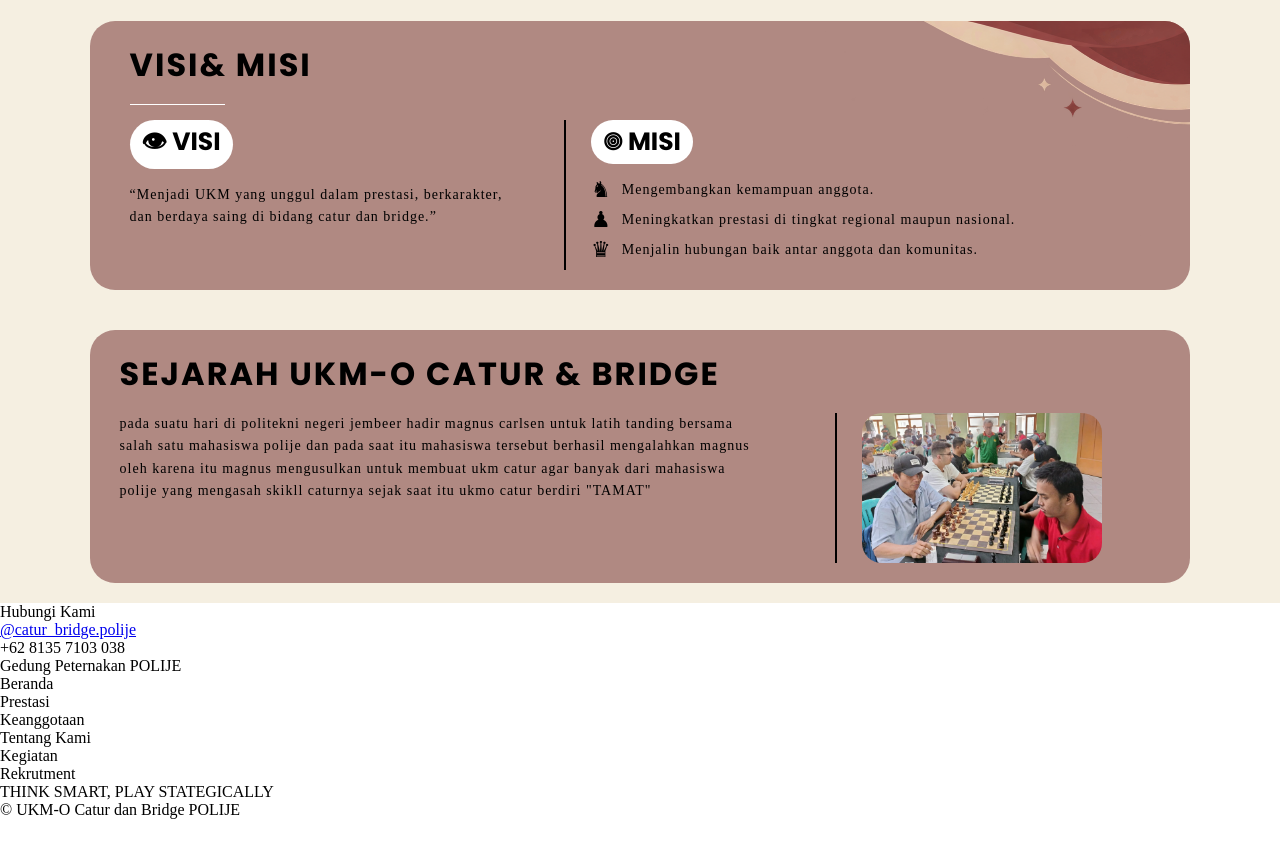
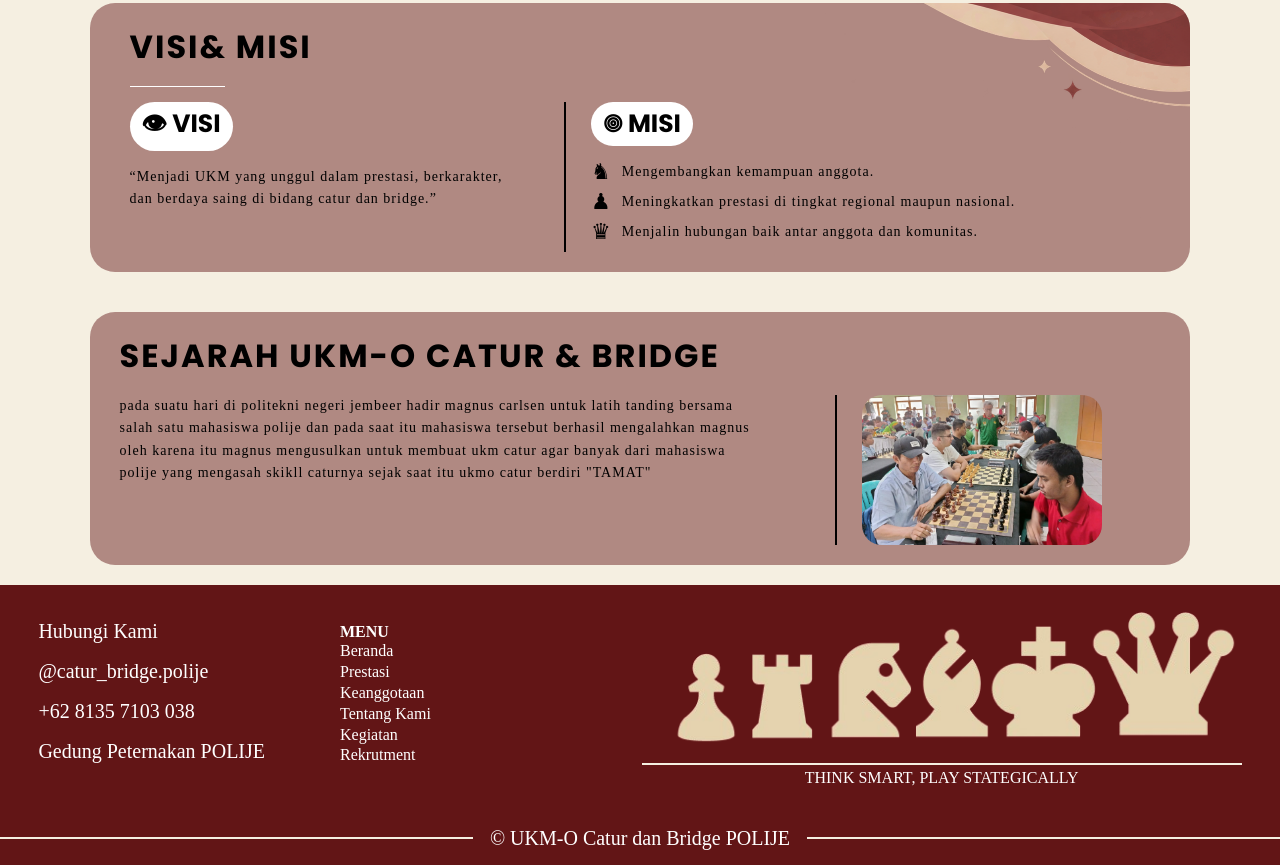
Before and after one commit to HamdSatoru/UKMOcatur, a plain HTML site: page tentangkami.html in a window 1280 px wide. Shown: the part 829-1694 px from the top of the page. Before the commit the page ends 1648 px from the top, so only its background shows below. Drawn offline with Linux system fonts and the light colour scheme; a web font is replaced by a local one.

Commit message:
nara imyutt nw

```diff
--- a/style-tentangkami.css
+++ b/style-tentangkami.css
@@ -1,32 +1,79 @@
+/* edit header */
 * {
-    margin: 0px;
-    padding: 0px;
     box-sizing: border-box;
+    margin: 0;
+    padding: 0;
 }
 
 .navbar {
     height: 100px;
+    width:100%;
     display: flex;
-    justify-content: center;
+    justify-content: space-between;
     align-items: center;
+    background-color: #621516;
+    color: #ffff;
+    position: sticky;
+    top: 0;
+    left: 0;
+    right: 0;
+    z-index: 3;
 }
+
+.logo-website {
+    display: flex;
+    align-items: center;
+    gap: 10px;
+    margin-left: 3%;
+}
+
+.logo-img {
+    width: 75px;
+    height: 75px;
+    object-fit: contain;
+    padding: 0;
+    margin: 0;
+}
+
 
 .navbar ul {
     display: flex;
     list-style: none;
+    margin-right: 5%;
+
+}
+
+.ul-class a {
+    text-decoration: none;
+    color: white;
+    padding: 3px 10px;
+    border-radius: 12px;
+    transition: 0.3s;
+}
+
+.ul-class a.active {
+    background-color: #250203;
+    color: white;
+}
+
+.ul-class a:hover {
+    background-color: black;
+    color: white;
 }
 
 .li-class {
     padding: 20px;
     margin: 5px;
+    margin-right: -10px;
+
 }
 
 .li-class a {
-    color: black;
-    font-size: 20px;
+    color: #ffff;
+    font-size: 16px;
     text-decoration: none;
+    font-family: 'Times New Roman', Times, serif;
 }
-
 .Judul {
     background-color: #250203;
     height: 250px;
@@ -294,3 +341,102 @@
 .isi-sejarah img{
     width: 23%;
 }
+.latarFooter {
+    background-color: #621516;
+    height: 280px;
+    width: 100%;
+    margin-top: 0%;
+    color: #ffff;
+}
+
+.topFooter {
+    display: flex;
+    justify-content: space-evenly;
+    flex-direction: row;
+    gap: 0;
+}
+
+.bottomFooter {
+    display: flex;
+    justify-content:space-evenly;
+    margin-top: 40px;
+}
+
+.medsos {
+    flex-direction: column;
+    align-content: flex-start;
+    width: 370px;
+    margin-top: 2%;
+    margin-left: 3%;
+}
+
+.row5 {
+    flex-direction: column;
+    align-content: flex-start;
+    list-style: none;
+    text-decoration: none;
+    width: 370px;
+    margin-top: 3%;
+}
+
+.rigthFooter {
+    display: flex;
+    flex-direction: column;
+    align-content: center;
+    margin-top: 2%;
+    margin-right: 3%;
+    gap: 4px;
+}
+
+
+/* edit text footer */
+.medsos p {
+    font-size: 20px;
+    line-height: 2;
+}
+
+.medsos a {
+    font-size: 20px;
+    text-decoration: none;
+    color: #ffff;
+    line-height: 2;
+    height: auto;
+}
+
+.row5 a {
+    color: #ffff;
+    text-decoration: none;
+    font-size: 16px;
+    line-height: 1.3;
+    height: auto;
+}
+
+.text15 {
+    text-align: center;
+}
+
+.text16 {
+    font-size:20px;
+    width: 375px;
+    text-align: center;
+}
+
+
+.garis2 {
+    width: 530px;
+    border-top:2px solid #F5EFE1;
+    align-items: center;
+    margin-top: 10px;
+}
+
+.garis1 {
+    width: 600px;
+    border-top:2px solid #F5EFE1;
+    align-items: center;
+    margin-top: 10px;
+}
+
+.rigthFooter img{
+    width: 600px;
+    height: auto;
+}
--- a/tentangkami.html
+++ b/tentangkami.html
@@ -13,17 +13,20 @@
 </head>
 <body>
  <div class="container">
-    <header><b>UKM-O Catur &amp; Bridge</b></header>
     <div class="navbar">
-        <ul>
+         <header class="logo-website">
+            <img src="LOGO_WEBSITE.png" class="logo-img"/>
+            <b>UKM-O<br>Catur &amp; Bridge</b>
+         </header>
+        <ul class="ul-class">
             <li class="li-class">
-                <a href="index.html">BERANDA</a>
+                <a href="index.html" target="_blank">BERANDA</a>
             </li>
             <li class="li-class">
                 <a href="prestasi.html" target="_blank">PRESTASI</a>
             </li>
             <li class="li-class">
-                <a href="keanggotaan.html" target="_blank">KEANGGOTAAN</a>
+                <a href="keanggotaan.html" target="_blank" >KEANGGOTAAN</a>
             </li>
             <li class="li-class">
                 <a href="#">TENTANG&nbsp;KAMI</a>
@@ -103,21 +106,46 @@
             </div>
         </section>
     </main>
-     <footer>
-        <p>Hubungi Kami</p>
-        <a href="https://www.instagram.com/catur_bridge.polije?dlrf=MWNldnlpMmQwY3oyeQ%3D%3D">@catur_bridge.polije</a>
-        <p>+62 8135 7103 038</p>
-        <p>Gedung Peternakan POLIJE</p>
-        <ul>
-            <li>Beranda</li>
-            <li>Prestasi</li>
-            <li>Keanggotaan</li>
-            <li>Tentang Kami</li>
-            <li>Kegiatan</li>
-            <li>Rekrutment</li>
-        </ul>
-        <p>THINK SMART, PLAY STATEGICALLY</p>
-        <p>&copy; UKM-O Catur dan Bridge POLIJE</p>
+    <footer class="latarFooter">
+        <div class="topFooter">
+            <div class="medsos">
+                <p>Hubungi Kami</p>
+                <a href="https://www.instagram.com/catur_bridge.polije?dlrf=MWNldnlpMmQwY3oyeQ%3D%3D">@catur_bridge.polije</a>
+                <p>+62 8135 7103 038</p>
+                <p>Gedung Peternakan POLIJE</p>
+            </div>
+            <ul class="row5">
+                <li><b>MENU</b></li>
+                <li>
+                    <a href="index.html" target="_blank">Beranda</a>
+                </li>
+                <li>
+                    <a href="prestasi.html" target="_blank">Prestasi</a>
+                </li>
+                <li>
+                    <a href="keanggotaan.html" target="_blank">Keanggotaan</a>
+                </li>
+                <li>
+                    <a href="#">Tentang Kami</a>
+                </li>
+                <li>
+                    <a href="kegiatan.html" target="_blank">Kegiatan</a>
+                </li>
+                <li>
+                    <a href="rekruitmen.html" target="_blank">Rekrutment</a>
+                </li>
+            </ul>
+            <div class="rigthFooter">
+                <img src="ICON_BIDAK-removebg-preview.png">
+                <div class="garis1"></div>
+                <p class="text15">THINK SMART, PLAY STATEGICALLY</p>
+            </div>
+        </div>
+        <div class="bottomFooter">
+            <div class="garis2"></div>
+            <p class="text16">&copy; UKM-O Catur dan Bridge POLIJE</p>
+            <div class="garis2"></div>
+        </div>
     </footer>
 </body>
 </html>
```
